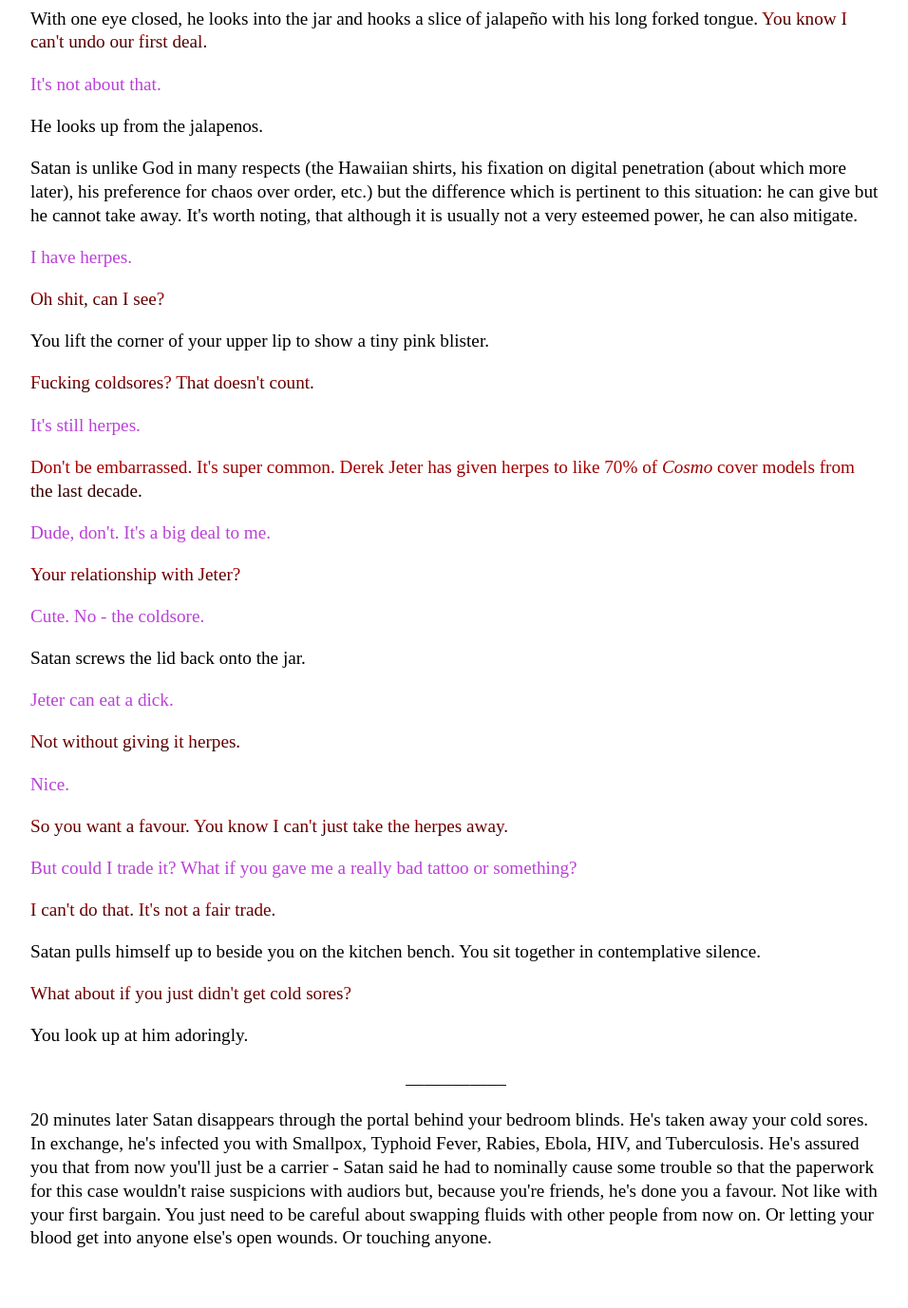
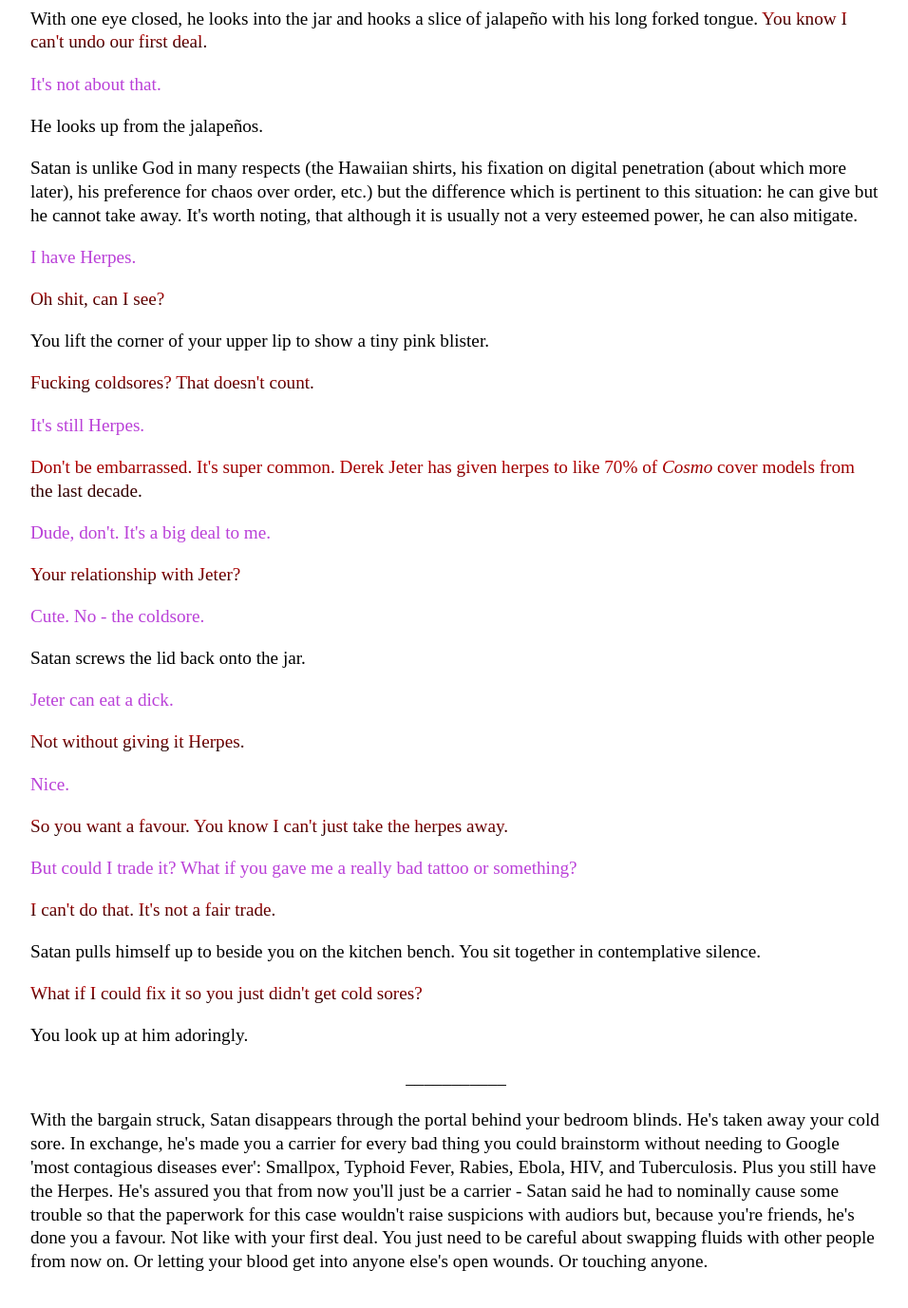
Before and after one commit to Pinelife/pinelife.github.io, a Jekyll site: the page Hellhole/Room9.html, which Jekyll copies as it is, in a window 1280 px wide and 1400 px high, scrolled down 1854 px. Shown: the top 1377 px of the window at 95% size, without its empty margins (160-1116 px from the left). Built offline with Jekyll 4.4.1, drawn with Linux system fonts in a browser that asks for light colours; some of the changed text lies outside the part shown.

Commit message:
Update Room9.html

```diff
--- a/Hellhole/Room9.html
+++ b/Hellhole/Room9.html
@@ -33,7 +33,7 @@
 <li>You hit on Chen Li at a house party and lured him back to your lair (actually just your bedroom) where you kissed him and touched
 him in a mostly PG way</li>
   </br>
-<li>He gave you herpes - so you're contacting your old bud Satan to see what he can do to help</li>
+<li>He gave you Herpes - so you're contacting your old bud Satan to see what he can do to help</li>
   </br>
 
    </ul>
@@ -119,14 +119,14 @@ With one eye closed, he looks into the jar and hooks a slice of jalapeño with h
 It's not about that.
 </p>
 <p>
-He looks up from the jalapenos.
+He looks up from the jalapeños.
 </p>
 <p> Satan is unlike God in many respects (the Hawaiian shirts, his fixation on digital penetration (about which more later),
 his preference for chaos over order, etc.) but the difference which is pertinent to this situation: he can give but he cannot
 take away. It's worth noting, that although it is usually not a very esteemed power, he can also mitigate.
 </p>
 <p class="lauria">
-I have herpes.
+I have Herpes.
 </p>
 <p class = "Satan">
 Oh shit, can I see?
@@ -138,7 +138,7 @@ Oh shit, can I see?
 Fucking coldsores? That doesn't count.
 </p>
 <p class="lauria">
-It's still herpes.
+It's still Herpes.
 </p>
 <p class = "Satan">
 Don't be embarrassed. It's super common. Derek Jeter has given herpes to like 70% of <i>Cosmo</i> cover models from the last decade.
@@ -159,7 +159,7 @@ Satan screws the lid back onto the jar.
 Jeter can eat a dick.
 </p>
 <p class = "Satan">
-Not without giving it herpes.
+Not without giving it Herpes.
 </p>
 <p class="lauria">
 Nice.
@@ -176,7 +176,7 @@ I can't do that. It's not a fair trade.
 <p>
 Satan pulls himself up to beside you on the kitchen bench. You sit together in contemplative silence.
 </p>
-<p class = "Satan"> What about if you just didn't get cold sores?
+<p class = "Satan"> What if I could fix it so you just didn't get cold sores?
 </p>
 <p>
 You look up at him adoringly.
@@ -184,11 +184,11 @@ You look up at him adoringly.
 <p style="text-align:center" class="indented">
 ___________
 </p>
-<p>20 minutes later Satan disappears through the portal behind your bedroom blinds. He's taken away your cold sores. In exchange,
-he's infected you with Smallpox, Typhoid Fever, Rabies, Ebola, HIV, and Tuberculosis. He's assured you that from now
-you'll just be a carrier -
-Satan said he had to nominally cause some trouble so that the paperwork for this case wouldn't
-raise suspicions with audiors but, because you're friends, he's done you a favour. Not like with your first bargain.
+<p>With the bargain struck, Satan disappears through the portal behind your bedroom blinds. He's taken away your cold sore. In exchange,
+he's made you a carrier for every bad thing you could brainstorm without needing to Google 'most contagious diseases ever': Smallpox,
+Typhoid Fever, Rabies, Ebola, HIV, and Tuberculosis. Plus you still have the Herpes. He's assured you that from now you'll just be a
+carrier - Satan said he had to nominally cause some trouble so that the paperwork for this case wouldn't
+raise suspicions with audiors but, because you're friends, he's done you a favour. Not like with your first deal.
 You just need to be careful about swapping fluids with other people from now on. Or letting your blood get into anyone else's open wounds.
 Or touching anyone.
 </p>
```
